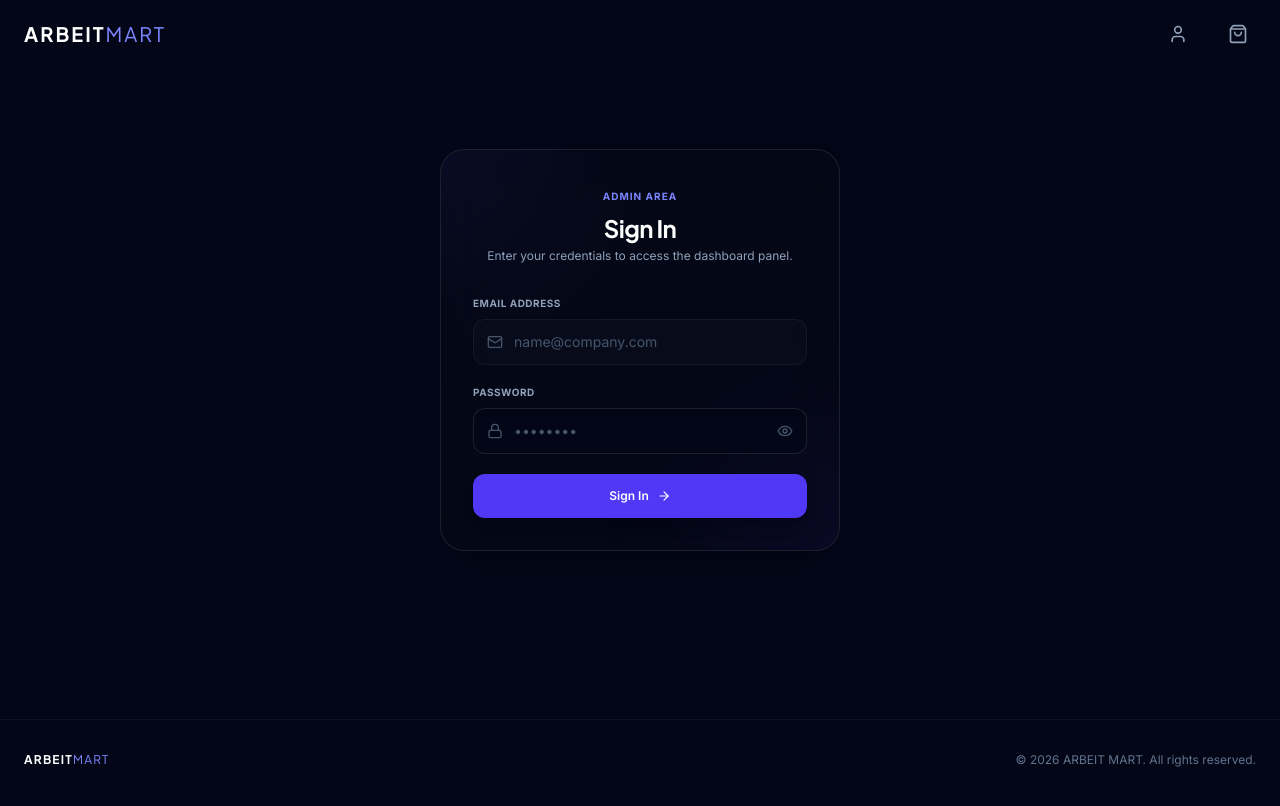
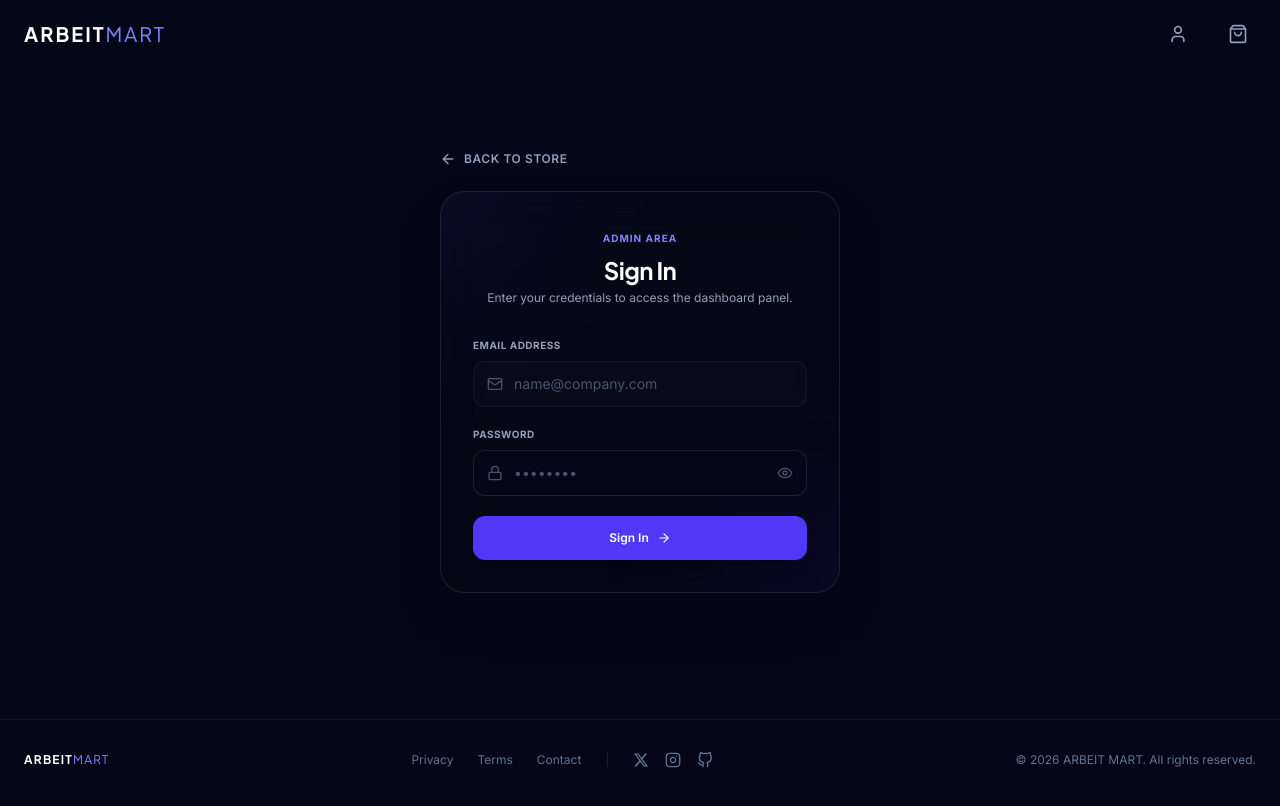
Before and after one commit to Mahfuz5634/Arbeit-Mart-Frontend, a React (Vite) app: page /login in a window 1280 px wide. Shown: the top 806 px of the page. Built offline with nearby package versions, Linux system fonts and the light colour scheme.

Commit message:
fixes issues in product card section

```diff
--- a/src/components/CartDrawer.jsx
+++ b/src/components/CartDrawer.jsx
@@ -110,6 +110,10 @@ const CartDrawer = ({ isOpen, onClose, cartItems, onUpdateQuantity, onRemoveItem
               <span className="text-white">৳ {subtotal.toLocaleString()}</span>
             </div>
 
+            <p className="text-[10px] text-slate-500 text-center">
+              Guest checkout active. No registration required to order.
+            </p>
+
             <div className="flex gap-2">
               <button onClick={onClearCart} className="w-1/3 py-2 bg-white/[0.02] border border-white/5 text-slate-400 hover:text-red-400 text-xs rounded-xl transition-all">
                 Clear
--- a/src/components/Footer.jsx
+++ b/src/components/Footer.jsx
@@ -3,10 +3,39 @@ import React from 'react';
 const Footer = () => {
   return (
     <footer className="border-t border-white/5 bg-[#020617] py-8 text-slate-500 text-xs">
-      <div className="mx-auto max-w-7xl px-6 flex flex-col sm:flex-row items-center justify-between gap-4">
+      <div className="mx-auto max-w-7xl px-6 flex flex-col md:flex-row items-center justify-between gap-6">
         <span className="font-bold tracking-widest text-white font-display">
           ARBEIT<span className="font-light text-indigo-400">MART</span>
         </span>
+
+        <div className="flex flex-wrap items-center justify-center gap-6">
+          <a href="#" className="hover:text-white transition-colors">Privacy</a>
+          <a href="#" className="hover:text-white transition-colors">Terms</a>
+          <a href="#" className="hover:text-white transition-colors">Contact</a>
+
+          <span className="text-slate-800">|</span>
+
+          <div className="flex gap-4">
+            <a href="#" className="text-slate-500 hover:text-white transition-colors" aria-label="Twitter">
+              <svg className="h-4 w-4 fill-current" viewBox="0 0 24 24">
+                <path d="M18.244 2.25h3.308l-7.227 8.26 8.502 11.24H16.17l-5.214-6.817L4.99 21.75H1.68l7.73-8.835L1.254 2.25H8.08l4.713 6.231zm-1.161 17.52h1.833L7.084 4.126H5.117z"/>
+              </svg>
+            </a>
+            <a href="#" className="text-slate-500 hover:text-white transition-colors" aria-label="Instagram">
+              <svg className="h-4 w-4 stroke-current fill-none" viewBox="0 0 24 24" strokeWidth="2" strokeLinecap="round" strokeLinejoin="round">
+                <rect x="2" y="2" width="20" height="20" rx="5" ry="5"></rect>
+                <path d="M16 11.37A4 4 0 1 1 12.63 8 4 4 0 0 1 16 11.37z"></path>
+                <line x1="17.5" y1="6.5" x2="17.51" y2="6.5"></line>
+              </svg>
+            </a>
+            <a href="#" className="text-slate-500 hover:text-white transition-colors" aria-label="Github">
+              <svg className="h-4 w-4 stroke-current fill-none" viewBox="0 0 24 24" strokeWidth="2" strokeLinecap="round" strokeLinejoin="round">
+                <path d="M9 19c-5 1.5-5-2.5-7-3m14 6v-3.87a3.37 3.37 0 0 0-.94-2.61c3.14-.35 6.44-1.54 6.44-7A5.44 5.44 0 0 0 20 4.77 5.07 5.07 0 0 0 19.91 1S18.73.65 16 2.48a13.38 13.38 0 0 0-7 0C6.27.65 5.09 1 5.09 1A5.07 5.07 0 0 0 5 4.77a5.44 5.44 0 0 0-1.5 3.78c0 5.42 3.3 6.61 6.44 7A3.37 3.37 0 0 0 9 18.13V22"></path>
+              </svg>
+            </a>
+          </div>
+        </div>
+
         <p>© {new Date().getFullYear()} ARBEIT MART. All rights reserved.</p>
       </div>
     </footer>
--- a/src/components/Hero.jsx
+++ b/src/components/Hero.jsx
@@ -36,7 +36,7 @@ const Hero = () => {
   return (
     <section
       ref={heroRef}
-      className="relative flex min-h-[70vh] items-center justify-center overflow-hidden bg-slate-950 pt-20 pb-24 md:min-h-[80vh] md:pt-32 md:pb-40"
+      className="relative flex min-h-[70vh] items-center justify-center overflow-hidden bg-slate-950 pt-36 pb-24 md:min-h-[80vh] md:pt-48 md:pb-40"
     >
       <div
         className="absolute inset-0 bg-cover bg-center bg-no-repeat opacity-80 mix-blend-luminosity"
--- a/src/pages/Login.jsx
+++ b/src/pages/Login.jsx
@@ -1,9 +1,9 @@
 import React, { useState, useEffect } from 'react';
-import { useNavigate } from 'react-router';
+import { useNavigate, Link } from 'react-router';
 import Navbar from '../components/Navbar';
 import Toast from '../components/Toast';
 import Footer from '../components/Footer';
-import { Mail, Lock, ArrowRight, Eye, EyeOff } from 'lucide-react';
+import { Mail, Lock, ArrowRight, Eye, EyeOff, ArrowLeft } from 'lucide-react';
 
 const Login = () => {
   const navigate = useNavigate();
@@ -80,6 +80,14 @@ const Login = () => {
         />
 
         <main className="mx-auto max-w-md px-6 py-20">
+          <Link
+            to="/"
+            className="inline-flex items-center gap-2 text-xs font-semibold uppercase tracking-wider text-slate-400 hover:text-white transition-colors duration-200 mb-6"
+          >
+            <ArrowLeft className="h-4 w-4" />
+            <span>Back to Store</span>
+          </Link>
+
           <div className="rounded-3xl border border-white/10 bg-[#070b16]/60 backdrop-blur-xl p-8 shadow-2xl relative overflow-hidden">
             <div className="absolute -top-24 -left-24 h-48 w-48 rounded-full bg-indigo-500/10 blur-[80px] pointer-events-none" />
             <div className="absolute -bottom-24 -right-24 h-48 w-48 rounded-full bg-violet-600/10 blur-[80px] pointer-events-none" />
```
